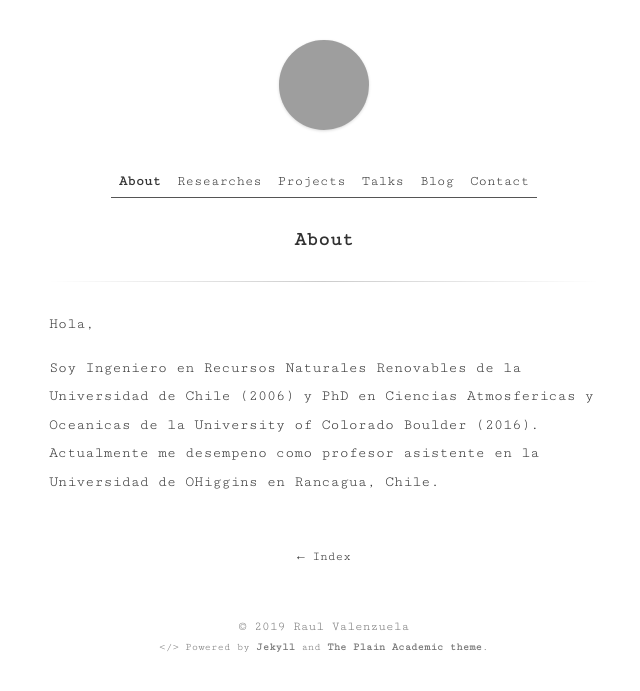
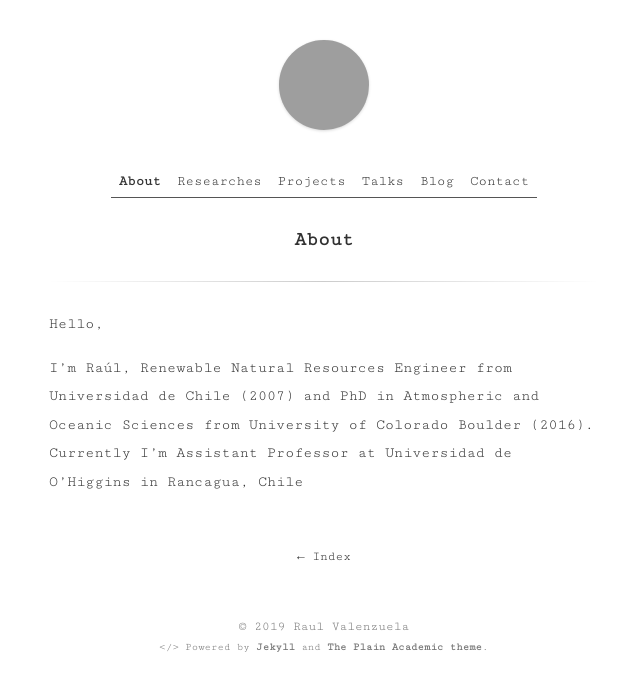
Before and after one commit to rvalenzuelar/rvalenzuelar.github.io, a Jekyll site: the page built from about.md, in a window 1280 px wide, cut to the strip 0-691 px from the top of the page. Shown: the whole strip, without its empty margins (316-956 px from the left). Built offline with Jekyll 4.4.1, drawn with Linux system fonts in a browser that asks for light colours; grey boxes are pictures that could not be loaded.

Commit message:
to english

```diff
--- a/about.md
+++ b/about.md
@@ -2,6 +2,7 @@
 layout: page
 title: About
 ---
-Hola,
 
-Soy Ingeniero en Recursos Naturales Renovables de la Universidad de Chile (2006) y PhD en Ciencias Atmosfericas y Oceanicas de la University of Colorado Boulder (2016). Actualmente me desempeno como profesor asistente en la Universidad de OHiggins en Rancagua, Chile.
+Hello,
+
+I'm Raúl, Renewable Natural Resources Engineer from Universidad de Chile (2007) and PhD in Atmospheric and Oceanic Sciences from University of Colorado Boulder (2016). Currently I'm Assistant Professor at Universidad de O'Higgins in Rancagua, Chile
```
